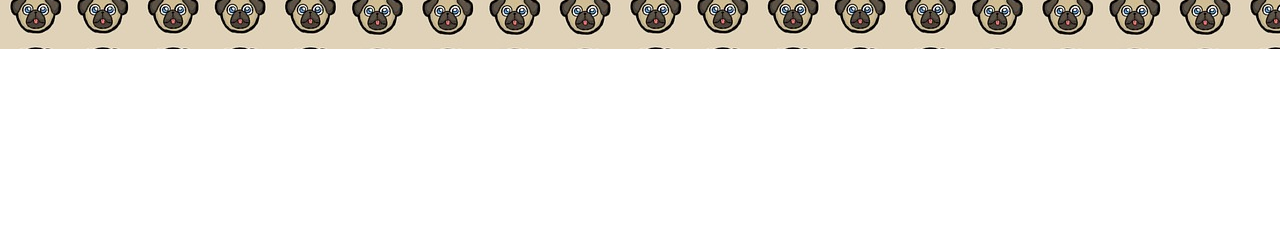
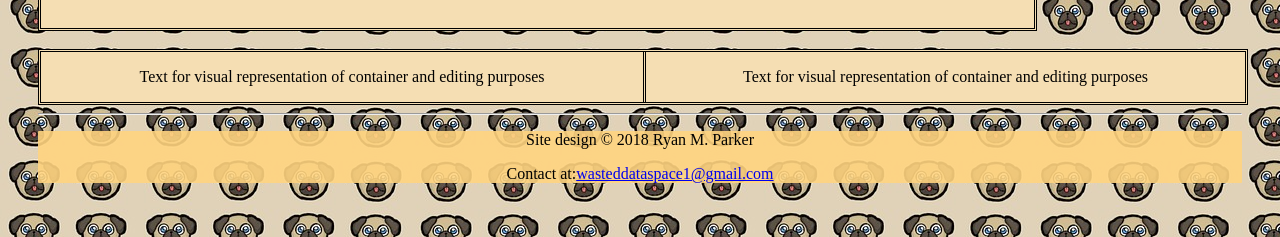
Before and after one commit to SerGoldenFish/SerGoldenFish.Github.io, a plain HTML site: page index.html in a window 1280 px wide. Shown: the part 751-988 px from the top of the page. Before the commit the page ends 800 px from the top, so only its background shows below. Drawn offline with Linux system fonts and the light colour scheme.

Commit message:
Update
added bottom section and created two side by side containers within it. Also added a FB feed linked to local pet rescue.

```diff
--- a/Main.css
+++ b/Main.css
@@ -8,7 +8,32 @@ Body {
     border-radius; 10px;
     border-style: double;
     padding: 15px;
+    width: 80%;
+}
 
+#Second {
+    background-color: wheat;
+    width: 100%;
+    border-style: double;
+    margin: auto;
+
+
+}
+
+#Left {
+/*    border-style: double; */
+    width: 50%;
+    float: left;
+    border-right-style: double;
+    text-align: center;
+}
+
+#Right {
+  /* border-style: double; */
+  /* float: right; */
+   width: 50%;
+   margin-left: 50%;
+   text-align: center;
 }
 
 .foot {
@@ -37,3 +62,8 @@ Body {
 #topBtn:hover {
     background-color: grey;
 }
+
+.FBfeed {
+    float: right;
+    width: 15%;
+}
--- a/index.html
+++ b/index.html
@@ -25,7 +25,13 @@
         <li><a href="/About.html">About</a></li>
     </ul>
 </nav>
+
 <br>
+
+<div class="FBfeed">
+    <iframe src="https://www.facebook.com/plugins/page.php?href=https%3A%2F%2Fwww.facebook.com%2Fkingsharvestpetrescuenokillshelter%2F&tabs=timeline&width=200&height=550&small_header=false&adapt_container_width=true&hide_cover=false&show_facepile=true&appId" width="200" height="550" style="border:none;overflow:hidden" scrolling="no" frameborder="0" allowTransparency="true"></iframe>
+</div>
+
     <main>
 <div class="MainContent">
     <h1>Welcome?</h1>
@@ -46,6 +52,13 @@
     <p>Some text to enable scrolling.. Lorem ipsum dolor sit amet, illum definitiones no quo, maluisset concludaturque et eum, altera fabulas ut quo. Atqui causae gloriatur ius te, id agam omnis evertitur eum. Affert laboramus repudiandae nec et. Inciderint efficiantur his ad. Eum no molestiae voluptatibus.</p>
 </div>
 </main>
+<br>
+<div id="Second">
+    <div id="Left"><p> Text for visual representation of container and editing purposes</p> </div>
+    <div id="Right"><p> Text for visual representation of container and editing purposes</p> </div>
+
+</div>
+<hr>
 <footer>
     <div class="foot">
     <p>Site design &copy; 2018 Ryan M. Parker</p>
```
Also changed, not shown: images/dachshund.jpg (added), images/paw.jpg (added).
